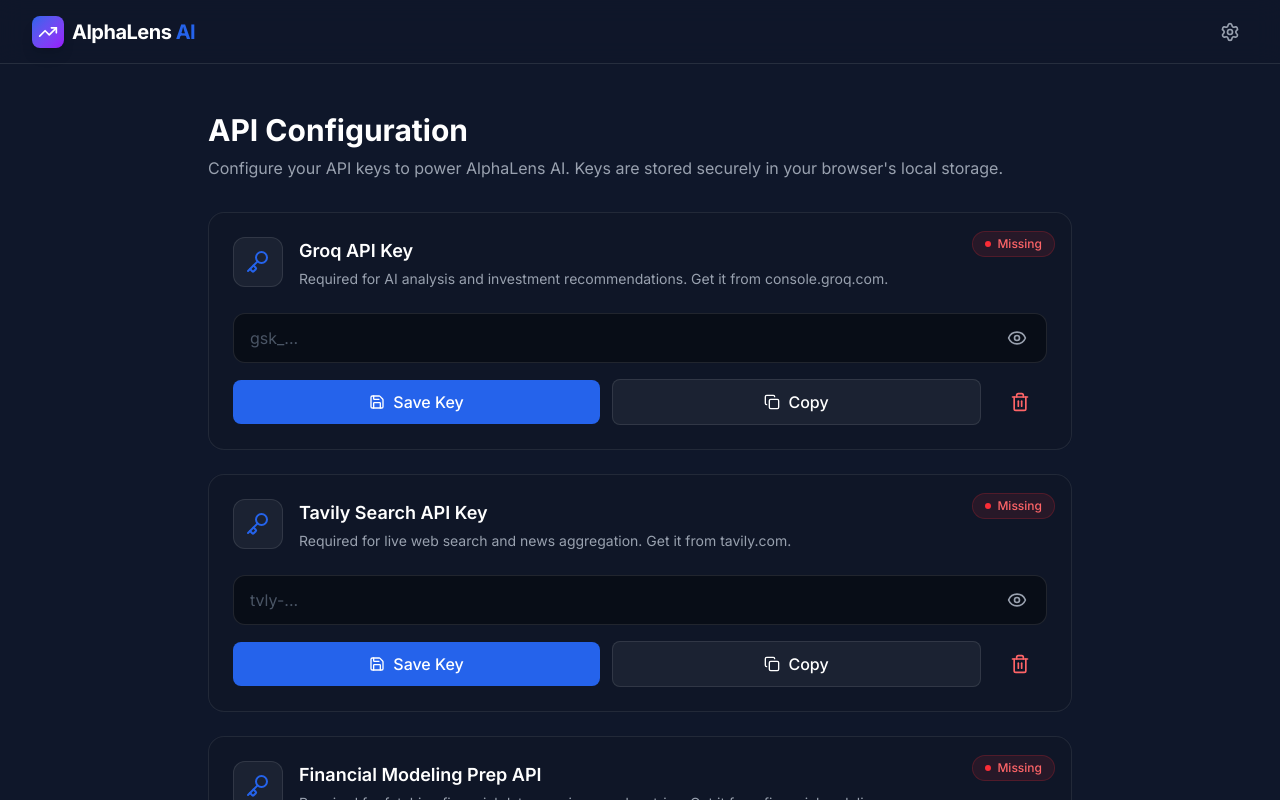
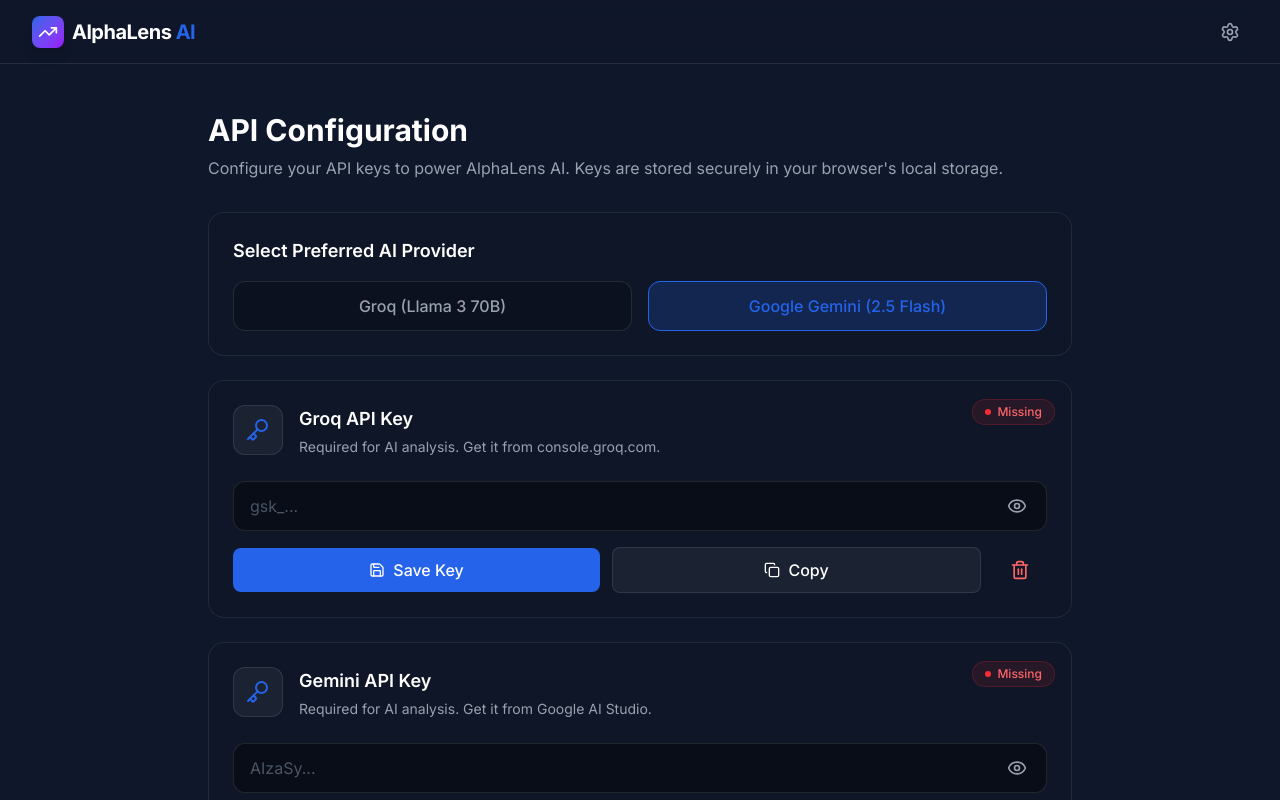
Before and after one commit to ShivangChaurasia/AlphaLens, a React (Vite) app in the folder frontend/: page /settings in a window 1280 px wide. Shown: the top 800 px of the page. Built offline with nearby package versions, Linux system fonts and the light colour scheme.

Commit message:
Add support for both Groq and Gemini AI providers

```diff
--- a/frontend/src/pages/DashboardPage.jsx
+++ b/frontend/src/pages/DashboardPage.jsx
@@ -27,15 +27,20 @@
         setError(null);
 
         const groqKey = localStorage.getItem('GROQ_API_KEY');
-        if (!groqKey) {
-          throw new Error('Groq API Key is missing. Please configure it in settings.');
+        const geminiKey = localStorage.getItem('GEMINI_API_KEY');
+        const aiProvider = localStorage.getItem('AI_PROVIDER') || (groqKey ? 'groq' : 'gemini');
+
+        if (!groqKey && !geminiKey) {
+          throw new Error('An AI API Key (Groq or Gemini) is missing. Please configure it in settings.');
         }
 
         const response = await fetch('http://localhost:3001/api/research', {
           method: 'POST',
           headers: {
             'Content-Type': 'application/json',
-            'x-groq-key': groqKey,
+            'x-groq-key': groqKey || '',
+            'x-gemini-key': geminiKey || '',
+            'x-ai-provider': aiProvider,
             'x-tavily-key': localStorage.getItem('TAVILY_API_KEY') || '',
             'x-fmp-key': localStorage.getItem('FMP_API_KEY') || ''
           },
--- a/frontend/src/pages/SettingsPage.jsx
+++ b/frontend/src/pages/SettingsPage.jsx
@@ -5,25 +5,32 @@
 const SettingsPage = () => {
   const [keys, setKeys] = useState({
     groq: '',
+    gemini: '',
     tavily: '',
     fmp: ''
   });
 
   const [showKeys, setShowKeys] = useState({
     groq: false,
+    gemini: false,
     tavily: false,
     fmp: false
   });
+
+  const [aiProvider, setAiProvider] = useState('groq');
 
   const [toast, setToast] = useState(null);
 
   useEffect(() => {
     // Load from local storage
     const groqKey = localStorage.getItem('GROQ_API_KEY') || '';
+    const geminiKey = localStorage.getItem('GEMINI_API_KEY') || '';
     const tavilyKey = localStorage.getItem('TAVILY_API_KEY') || '';
     const fmpKey = localStorage.getItem('FMP_API_KEY') || '';
+    const provider = localStorage.getItem('AI_PROVIDER') || (groqKey ? 'groq' : 'gemini');
 
-    setKeys({ groq: groqKey, tavily: tavilyKey, fmp: fmpKey });
+    setKeys({ groq: groqKey, gemini: geminiKey, tavily: tavilyKey, fmp: fmpKey });
+    setAiProvider(provider);
   }, []);
 
   const showToast = (message, type = 'success') => {
@@ -34,6 +41,12 @@
   const handleSave = (keyName, storageKey) => {
     localStorage.setItem(storageKey, keys[keyName]);
     showToast(`${keyName.toUpperCase()} API Key saved successfully!`);
+  };
+
+  const handleProviderChange = (provider) => {
+    setAiProvider(provider);
+    localStorage.setItem('AI_PROVIDER', provider);
+    showToast(`AI Provider set to ${provider.charAt(0).toUpperCase() + provider.slice(1)}!`);
   };
 
   const handleClear = (keyName, storageKey) => {
@@ -60,9 +73,27 @@
       </motion.div>
 
       <div className="space-y-6">
+        <div className="glass-card rounded-2xl p-6">
+          <h3 className="text-lg font-semibold text-white mb-4">Select Preferred AI Provider</h3>
+          <div className="flex gap-4">
+            <button
+              onClick={() => handleProviderChange('groq')}
+              className={`flex-1 py-3 px-4 rounded-xl font-medium transition-all border ${aiProvider === 'groq' ? 'bg-primary/20 border-primary text-primary' : 'bg-black/20 border-white/10 text-gray-400 hover:border-white/30'}`}
+            >
+              Groq (Llama 3 70B)
+            </button>
+            <button
+              onClick={() => handleProviderChange('gemini')}
+              className={`flex-1 py-3 px-4 rounded-xl font-medium transition-all border ${aiProvider === 'gemini' ? 'bg-primary/20 border-primary text-primary' : 'bg-black/20 border-white/10 text-gray-400 hover:border-white/30'}`}
+            >
+              Google Gemini (2.5 Flash)
+            </button>
+          </div>
+        </div>
+
         <ApiKeyCard
           title="Groq API Key"
-          description="Required for AI analysis and investment recommendations. Get it from console.groq.com."
+          description="Required for AI analysis. Get it from console.groq.com."
           value={keys.groq}
           onChange={(e) => setKeys(prev => ({ ...prev, groq: e.target.value }))}
           onSave={() => handleSave('groq', 'GROQ_API_KEY')}
@@ -72,6 +103,20 @@
           toggleShow={() => setShowKeys(prev => ({ ...prev, groq: !prev.groq }))}
           placeholder="gsk_..."
           status={keys.groq ? 'configured' : 'missing'}
+        />
+
+        <ApiKeyCard
+          title="Gemini API Key"
+          description="Required for AI analysis. Get it from Google AI Studio."
+          value={keys.gemini}
+          onChange={(e) => setKeys(prev => ({ ...prev, gemini: e.target.value }))}
+          onSave={() => handleSave('gemini', 'GEMINI_API_KEY')}
+          onClear={() => handleClear('gemini', 'GEMINI_API_KEY')}
+          onCopy={() => copyToClipboard(keys.gemini)}
+          showKey={showKeys.gemini}
+          toggleShow={() => setShowKeys(prev => ({ ...prev, gemini: !prev.gemini }))}
+          placeholder="AIzaSy..."
+          status={keys.gemini ? 'configured' : 'missing'}
         />
 
         <ApiKeyCard
```
Also changed, not shown: 2 other files (tests, documents, lock files or other folders).
